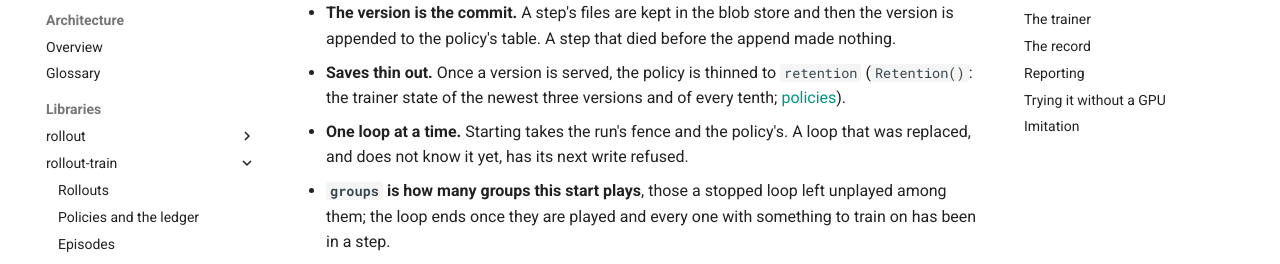
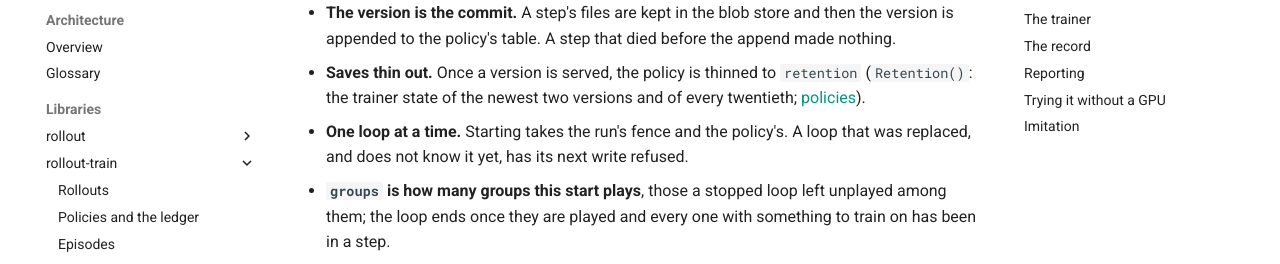
Before and after one commit to by77er/distributed_agents_environments, an MkDocs documentation site: the page built from docs/libraries/rollout-train/training.md, in a window 1280 px wide and 900 px high, scrolled down 2175 px. Shown: the part 197-461 px from the top of the window. Built offline with MkDocs 1.6.1 and Material for MkDocs 9.7.7, drawn with Linux system fonts in a browser that asks for light colours.

Commit message:
Thin trainer state more coarsely: the newest two versions and every twentieth
Each kept state is about 600 MB; weights, about 300 MB, are still kept for
every version.

Co-Authored-By: Claude Opus 5.5 <noreply@anthropic.com>
Claude-Session: https://claude.ai/code/session_01AxRszaiGt82VWkd91J1awf

```diff
--- a/docs/libraries/rollout-train/training.md
+++ b/docs/libraries/rollout-train/training.md
@@ -72,7 +72,7 @@ nothing, or the step that covers it has made its version or failed.
 - **The version is the commit.** A step's files are kept in the blob store and then the version is appended to the
   policy's table. A step that died before the append made nothing.
 - **Saves thin out.** Once a version is served, the policy is thinned to `retention` (`Retention()`: the trainer state
-  of the newest three versions and of every tenth; [policies](policies.md#versions)).
+  of the newest two versions and of every twentieth; [policies](policies.md#versions)).
 - **One loop at a time.** Starting takes the run's fence and the policy's. A loop that was replaced, and does not
   know it yet, has its next write refused.
 - **`groups` is how many groups this start plays**, those a stopped loop left unplayed among them; the loop ends
```
Also changed, not shown: docs/libraries/rollout-train/policies.md (+1 -1 lines), 1 other file.
